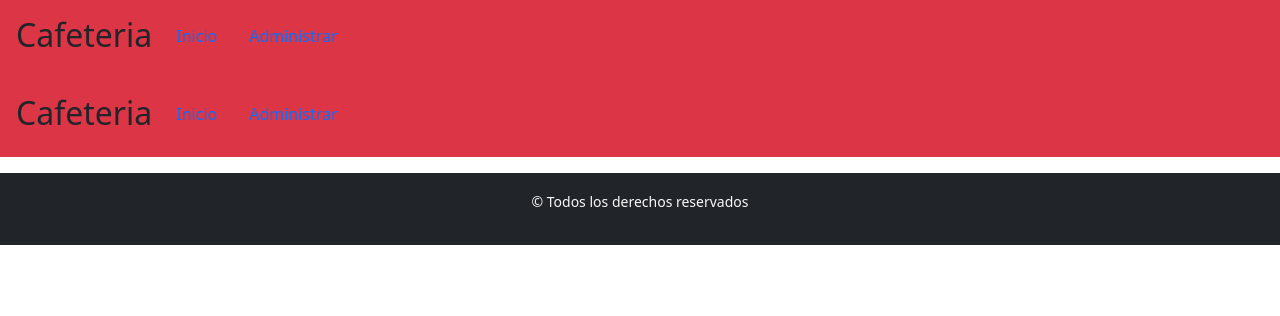
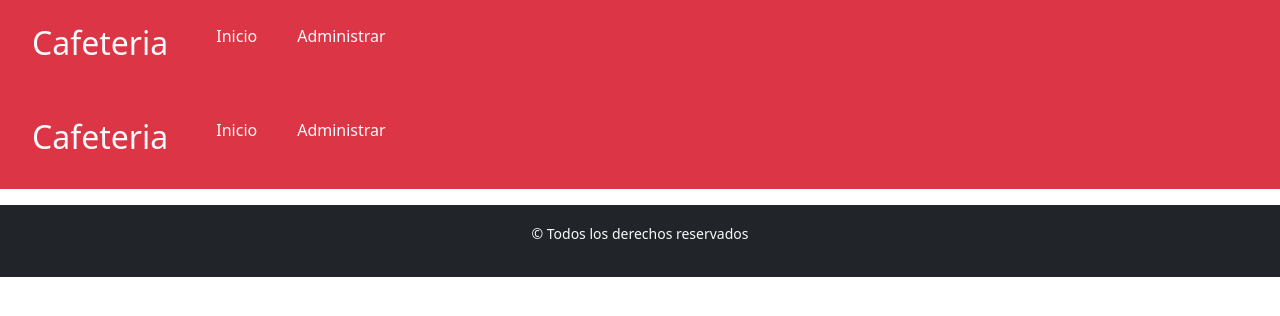
Before and after one commit to FrancoDavolio/Cafeteria_CRUD, a React (Create React App) app: page /menu in a window 1280 px wide. Shown: the top 316 px of the page. Built offline with nearby package versions, Linux system fonts and the light colour scheme.

Commit message:
agregamos react-dom al menu

```diff
--- a/src/components/common/Menu.jsx
+++ b/src/components/common/Menu.jsx
@@ -1,18 +1,26 @@
 import React from "react";
 import Nav from "react-bootstrap/Nav";
+import { Link, NavLink } from "react-router-dom";
 
 const Menu = () => {
   return (
     <header>
-      <Nav variant="pills" defaultActiveKey="/home" className="bg-danger py-3">
-        <Nav.Item className="ms-3">
+      <Nav className="bg-danger py-3">
+        <Nav.Item as={Link} to="/" className="ms-3 nav-link text-light">
           <h2>Cafeteria</h2>
         </Nav.Item>
         <Nav.Item className="ms-2">
-          <Nav.Link href="/">Inicio</Nav.Link>
+          <NavLink to="/" className="nav-item nav-link ms-2 text-light">
+            Inicio
+          </NavLink>
         </Nav.Item>
         <Nav.Item>
-          <Nav.Link href="/administrar">Administrar</Nav.Link>
+          <NavLink
+            to="/administrar"
+            className="nav-item nav-link ms-2 text-light"
+          >
+            Administrar
+          </NavLink>
         </Nav.Item>
       </Nav>
     </header>
```
